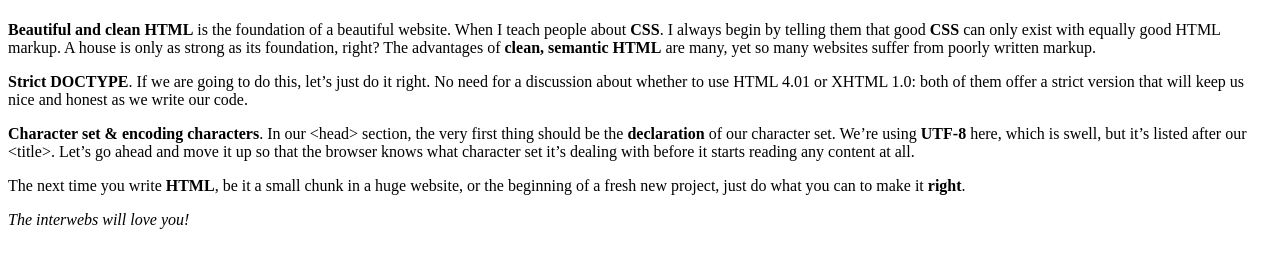
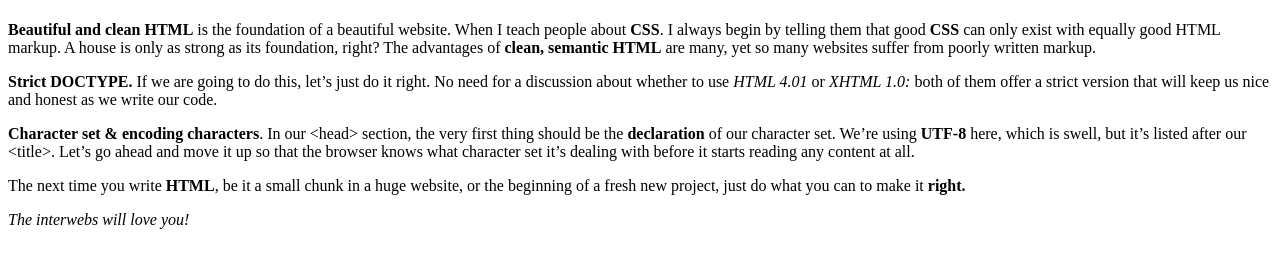
Before and after one commit to NikolaySlavov-96/Mini-Course, a plain HTML site: page Exercise: Introduction to HTML/02. Paragraphs/index.html in a window 1280 px wide. Shown: the part 59-326 px from the top of the page. Drawn offline with Linux system fonts and the light colour scheme.

```diff
--- a/Exercise: Introduction to HTML/02. Paragraphs/index.html
+++ b/Exercise: Introduction to HTML/02. Paragraphs/index.html
@@ -9,9 +9,9 @@
 <body>
     <h1>Principles For Clean HTML Code</h1>
     <p><strong>Beautiful and clean HTML</strong> is the foundation of a beautiful website. When I teach people about <strong>CSS</strong>. I always begin by telling them that good <strong>CSS</strong> can only exist with equally good HTML markup. A house is only as strong as its foundation, right? The advantages of <strong>clean, semantic HTML</strong> are many, yet so many websites suffer from poorly written markup.</p>
-    <p><strong>Strict DOCTYPE</strong>. If we are going to do this, let’s just do it right. No need for a discussion about whether to use HTML 4.01 or XHTML 1.0: both of them offer a strict version that will keep us nice and honest as we write our code.</p>
+    <p><strong>Strict DOCTYPE.</strong> If we are going to do this, let’s just do it right. No need for a discussion about whether to use <em>HTML 4.01</em> or <em>XHTML 1.0:</em> both of them offer a strict version that will keep us nice and honest as we write our code.</p>
     <p><strong>Character set & encoding characters</strong>. In our &lthead&gt section, the very first thing should be the <strong>declaration</strong> of our character set. We’re using <strong>UTF-8</strong> here, which is swell, but it’s listed after our &lttitle&gt. Let’s go ahead and move it up so that the browser knows what character set it’s dealing with before it starts reading any content at all.</p>
-    <p>The next time you write <strong>HTML</strong>, be it a small chunk in a huge website, or the beginning of a fresh new project, just do what you can to make it <strong>right</strong>.</p>
+    <p>The next time you write <strong>HTML</strong>, be it a small chunk in a huge website, or the beginning of a fresh new project, just do what you can to make it <strong>right.</strong></p>
     <p><em>The interwebs will love you!</em></p>
 </body>
 </html>
```
Also changed, not shown: 4 other files.
